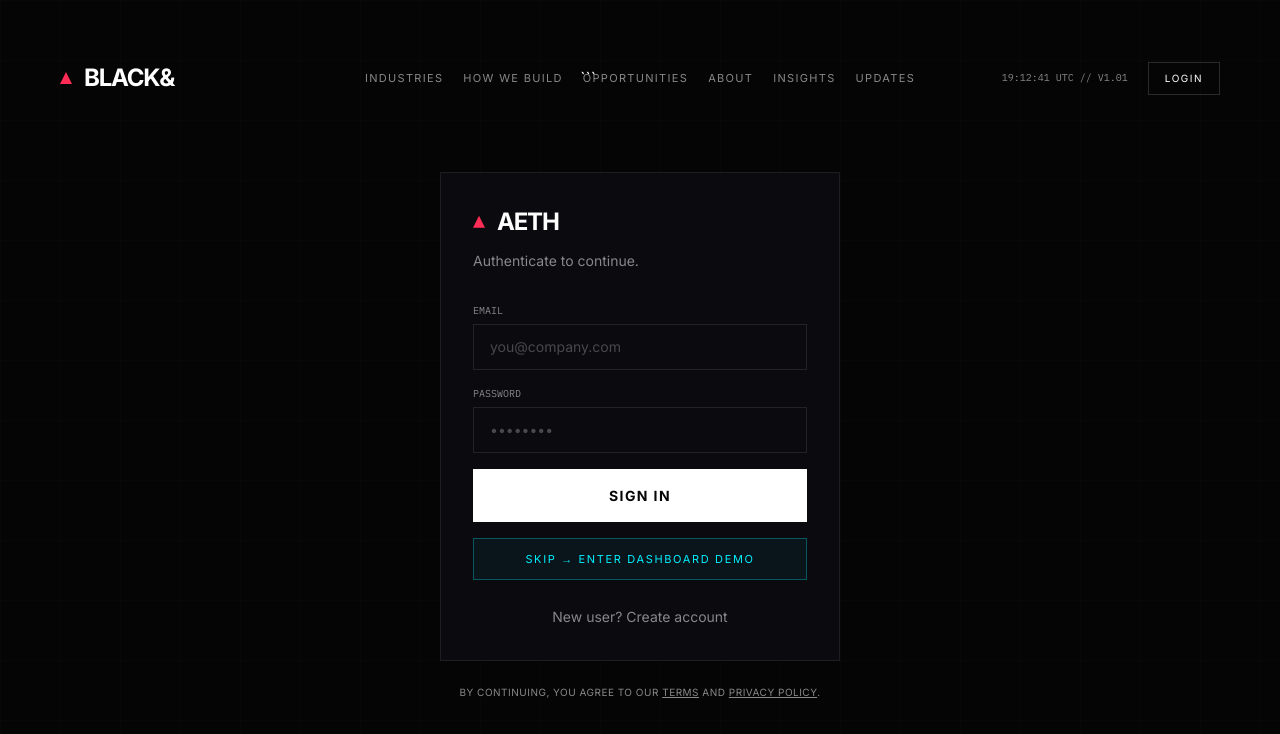
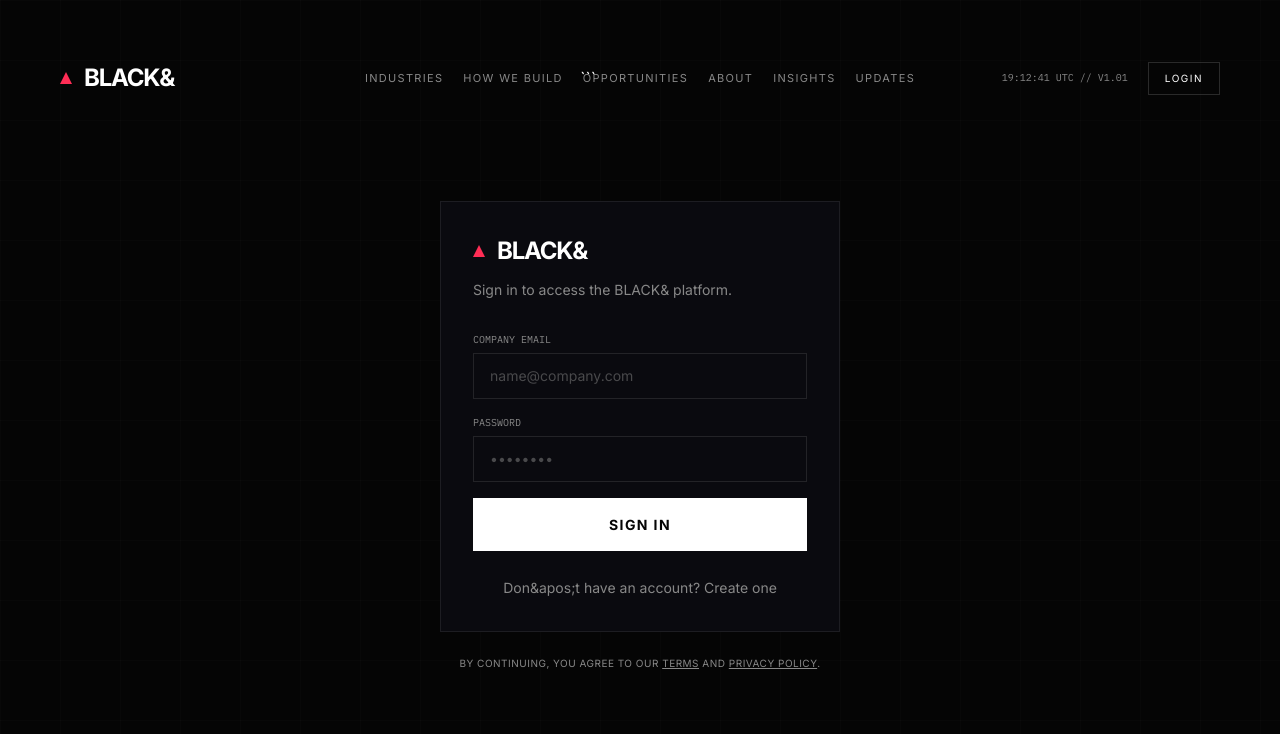
Before and after one commit to blackandb/aeth, a Next.js app: page /login in a window 1280 px wide. Shown: the top 734 px of the page. Built offline with nearby package versions, Linux system fonts and the light colour scheme.

Commit message:
Update page.tsx

```diff
--- a/src/app/login/page.tsx
+++ b/src/app/login/page.tsx
@@ -18,23 +18,29 @@ export default function LoginPage() {
       <div className="w-full max-w-[400px]">
         <div className="aeth-card">
           <div className="mb-8">
-            <Link href="/" className="brand text-xl">AETH</Link>
+            <Link href="/" className="brand text-xl">
+              BLACK&
+            </Link>
             <p className="mt-3 text-sm text-secondary">
-              {isSignUp ? "Initialize new account." : "Authenticate to continue."}
+              {isSignUp
+                ? "Create your BLACK& account."
+                : "Sign in to access the BLACK& platform."}
             </p>
           </div>
 
           <form onSubmit={handleSubmit} className="space-y-4">
             {isSignUp && (
               <div>
-                <label className="system-label mb-1.5 block">Full_Name</label>
-                <input type="text" placeholder="Jane Doe" className="w-full border border-[rgba(255,255,255,0.1)] bg-transparent px-4 py-3 text-sm text-primary outline-none transition-colors placeholder:text-secondary/50 focus:border-accent-cyan/50" />
+                <label className="system-label mb-1.5 block">Full Name</label>
+                <input type="text" placeholder="Your name" className="w-full border border-[rgba(255,255,255,0.1)] bg-transparent px-4 py-3 text-sm text-primary outline-none transition-colors placeholder:text-secondary/50 focus:border-accent-cyan/50" />
               </div>
             )}
+
             <div>
-              <label className="system-label mb-1.5 block">Email</label>
-              <input type="email" placeholder="you@company.com" className="w-full border border-[rgba(255,255,255,0.1)] bg-transparent px-4 py-3 text-sm text-primary outline-none transition-colors placeholder:text-secondary/50 focus:border-accent-cyan/50" />
+              <label className="system-label mb-1.5 block">Company Email</label>
+              <input type="email" placeholder="name@company.com" className="w-full border border-[rgba(255,255,255,0.1)] bg-transparent px-4 py-3 text-sm text-primary outline-none transition-colors placeholder:text-secondary/50 focus:border-accent-cyan/50" />
             </div>
+
             <div>
               <label className="system-label mb-1.5 block">Password</label>
               <input type="password" placeholder="••••••••" className="w-full border border-[rgba(255,255,255,0.1)] bg-transparent px-4 py-3 text-sm text-primary outline-none transition-colors placeholder:text-secondary/50 focus:border-accent-cyan/50" />
@@ -45,15 +51,9 @@ export default function LoginPage() {
             </button>
           </form>
 
-          <div className="mt-4">
-            <Link href="/dashboard" className="block w-full border border-accent-cyan/30 bg-accent-cyan/5 py-3 text-center font-[var(--font-mono)] text-[11px] uppercase tracking-[0.15em] text-accent-cyan transition-colors hover:bg-accent-cyan/10">
-              Skip → Enter Dashboard Demo
-            </Link>
-          </div>
-
           <div className="mt-6 text-center">
             <button onClick={() => setIsSignUp(!isSignUp)} className="text-sm text-secondary transition-colors hover:text-primary">
-              {isSignUp ? "Already authenticated? Sign in" : "New user? Create account"}
+              {isSignUp ? "Already have an account? Sign in" : "Don&apos;t have an account? Create one"}
             </button>
           </div>
         </div>
```
